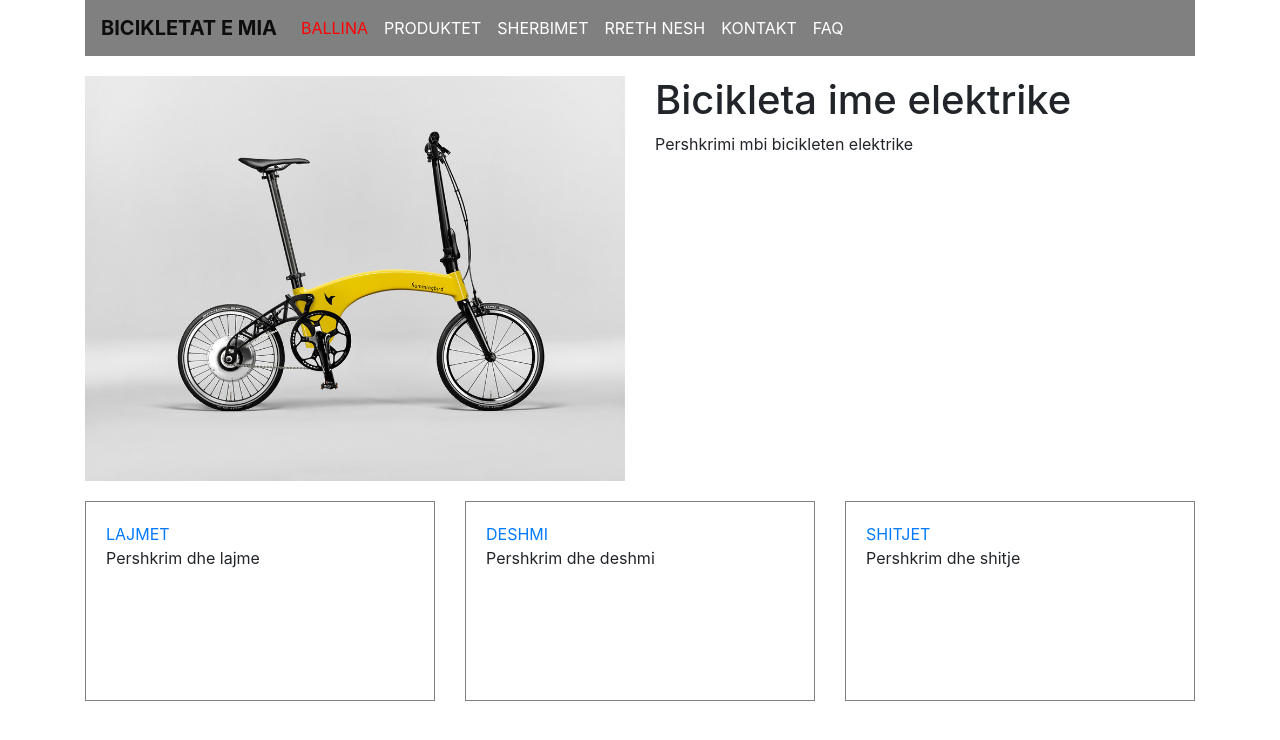
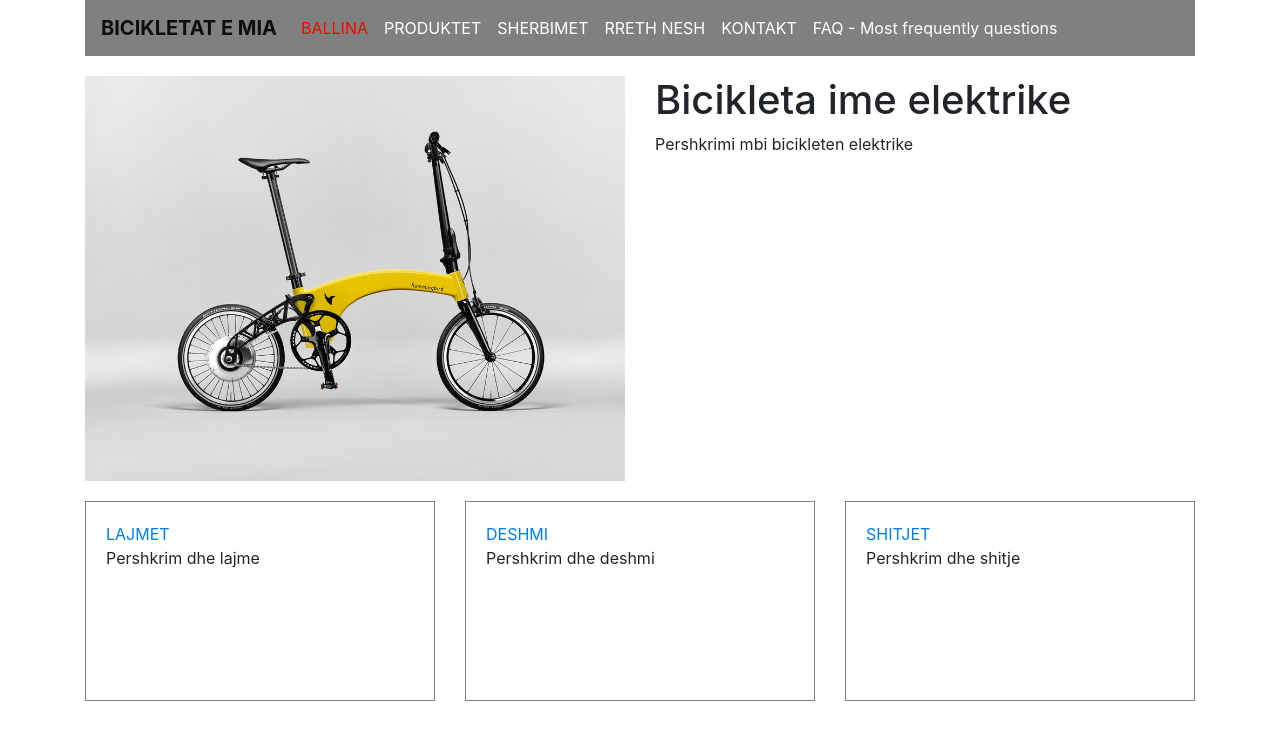
Before and after one commit to feridedev/feridedev.github.io, a plain HTML site: page index.html in a window 1280 px wide. Drawn offline with nearby package versions, Linux system fonts and the light colour scheme.

Commit message:
afer stash

```diff
--- a/index.html
+++ b/index.html
@@ -32,7 +32,7 @@
 				        <a class="nav-link" href="kontakt.html">KONTAKT</a>
 				      </li>
 				       <li class="nav-item">
-				        <a class="nav-link" href="#">FAQ</a>
+				        <a class="nav-link" href="#">FAQ - Most frequently questions</a>
 				      </li>
 
 				    </ul>
```
